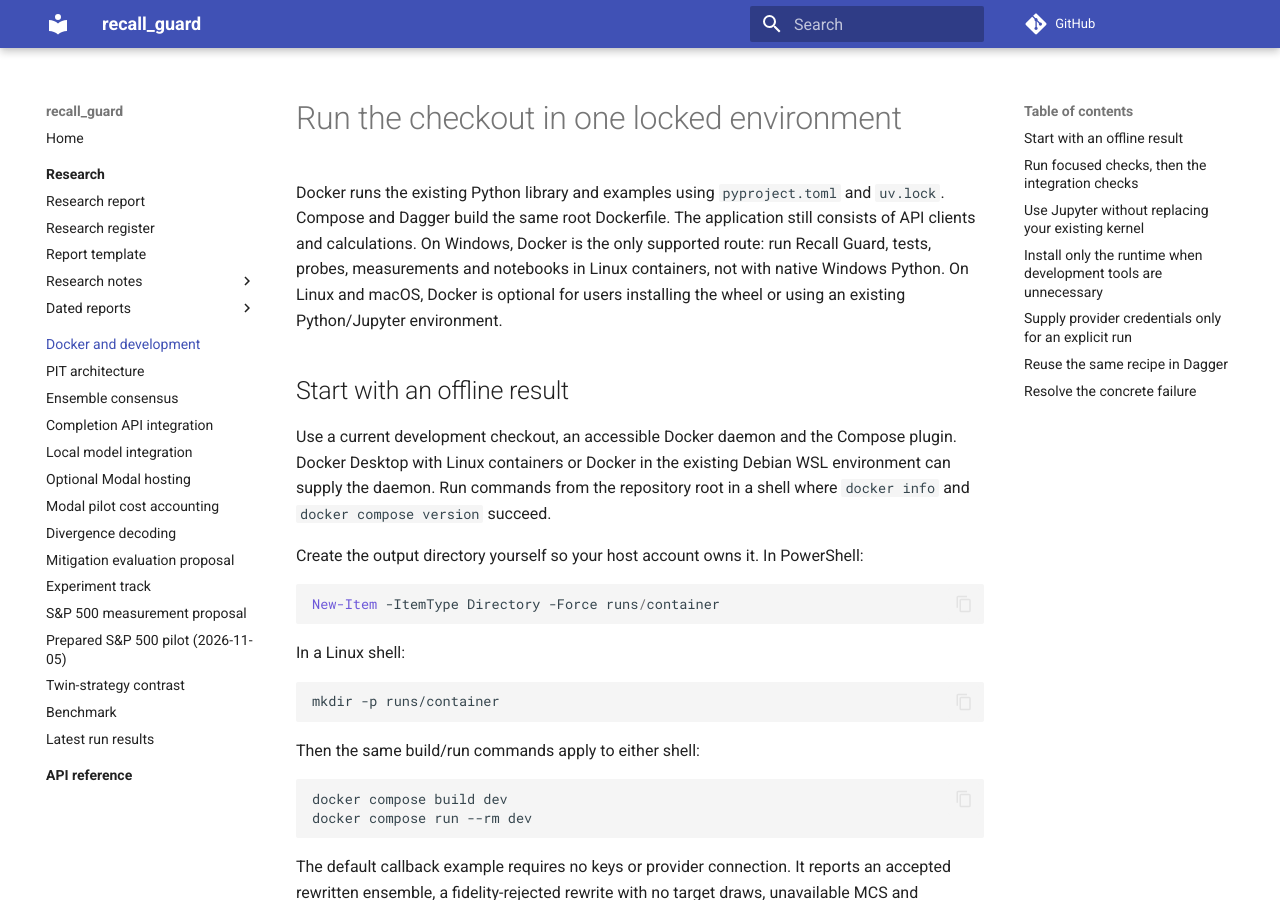
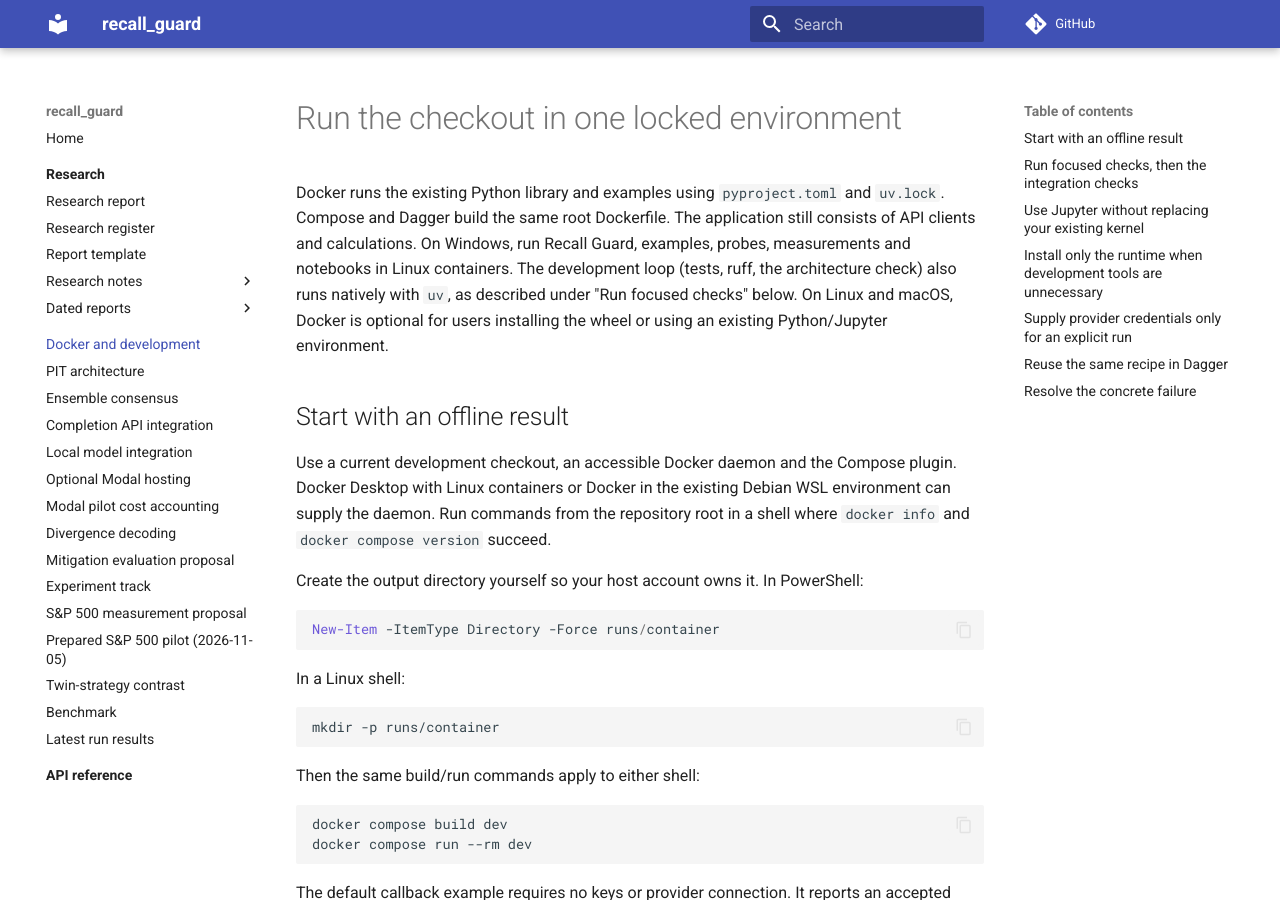
Before and after one commit to norandom/memguard_alpha, an MkDocs documentation site: the page built from docs/development.md, in a window 1280 px wide and 900 px high. Built offline with MkDocs 1.6.1 and Material for MkDocs 9.7.7, drawn with Linux system fonts in a browser that asks for light colours; comment, search, counter and statistics services are not loaded.

Commit message:
docs: the index and the development page agree with the README on Windows
Both said that native Windows Python is not supported, while the README and the development page's own section on focused checks say the test suite, ruff and the architecture check run natively with uv (owner's decision of 2026-11-09). The two stale sentences now say what holds: the package, examples and measurements run in Linux containers on Windows; the development loop also runs natively.

Co-Authored-By: Claude Fable 5.1 <noreply@anthropic.com>

```diff
--- a/docs/development.md
+++ b/docs/development.md
@@ -2,10 +2,11 @@
 
 Docker runs the existing Python library and examples using `pyproject.toml` and
 `uv.lock`. Compose and Dagger build the same root Dockerfile. The application
-still consists of API clients and calculations. On Windows, Docker is the only
-supported route: run Recall Guard, tests, probes, measurements and notebooks in
-Linux containers, not with native Windows Python. On Linux and macOS, Docker is
-optional for users installing the wheel or using an existing Python/Jupyter
+still consists of API clients and calculations. On Windows, run Recall Guard,
+examples, probes, measurements and notebooks in Linux containers. The
+development loop (tests, ruff, the architecture check) also runs natively with
+`uv`, as described under "Run focused checks" below. On Linux and macOS, Docker
+is optional for users installing the wheel or using an existing Python/Jupyter
 environment.
 
 ## Start with an offline result
```
Also changed, not shown: docs/index.md (+4 -3 lines).
